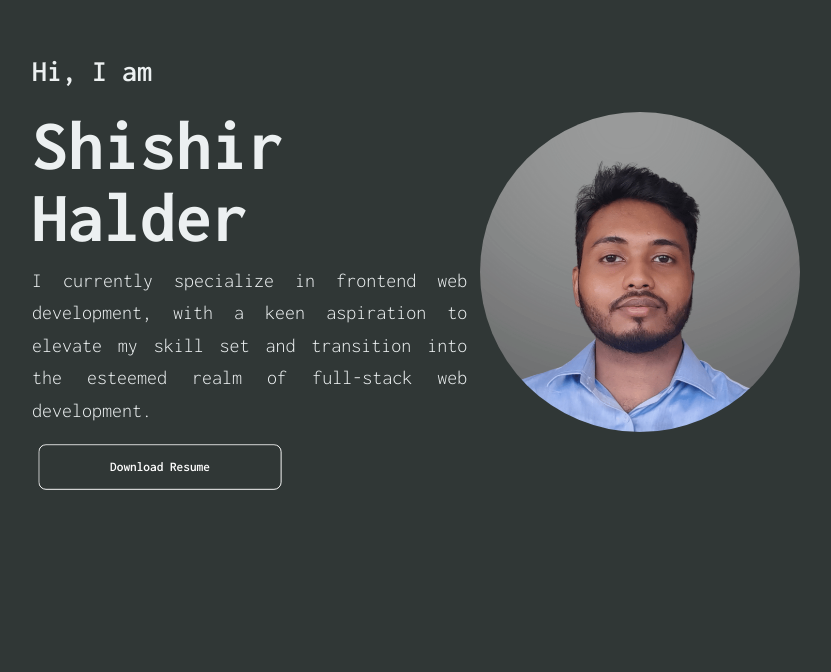
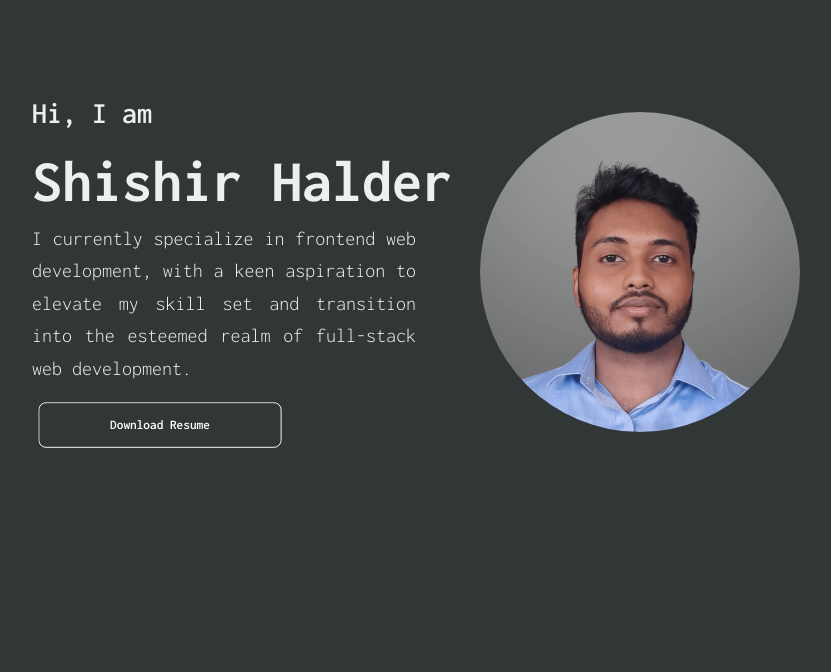
Before and after one commit to 5hishirH/portfolio, a Next.js app: page / in a window 1280 px wide. Shown: the part 128-800 px from the top of the page, without its empty margins (224-1055 px from the left). Built offline with nearby package versions, Linux system fonts and the light colour scheme.

Commit message:
fix: header title

```diff
--- a/src/components/Header/Header.jsx
+++ b/src/components/Header/Header.jsx
@@ -18,10 +18,10 @@ const Header = () => {
               <p className="text-3xl font-semibold">Hi, I am</p>
               <div className="mt-5 mb-3">
                 <h2>
-                  <span className="text-7xl font-bold">Shishir Halder</span>
+                  <span className="text-6xl font-bold">Shishir Halder</span>
                 </h2>
               </div>
-              <p className="text-xl font-light max-w-[34vw] leading-relaxed text-justify">
+              <p className="text-xl font-light max-w-[30vw] leading-relaxed text-justify">
                 I currently specialize in frontend web development, with a keen
                 aspiration to elevate my skill set and transition into the
                 esteemed realm of full-stack web development.
```
